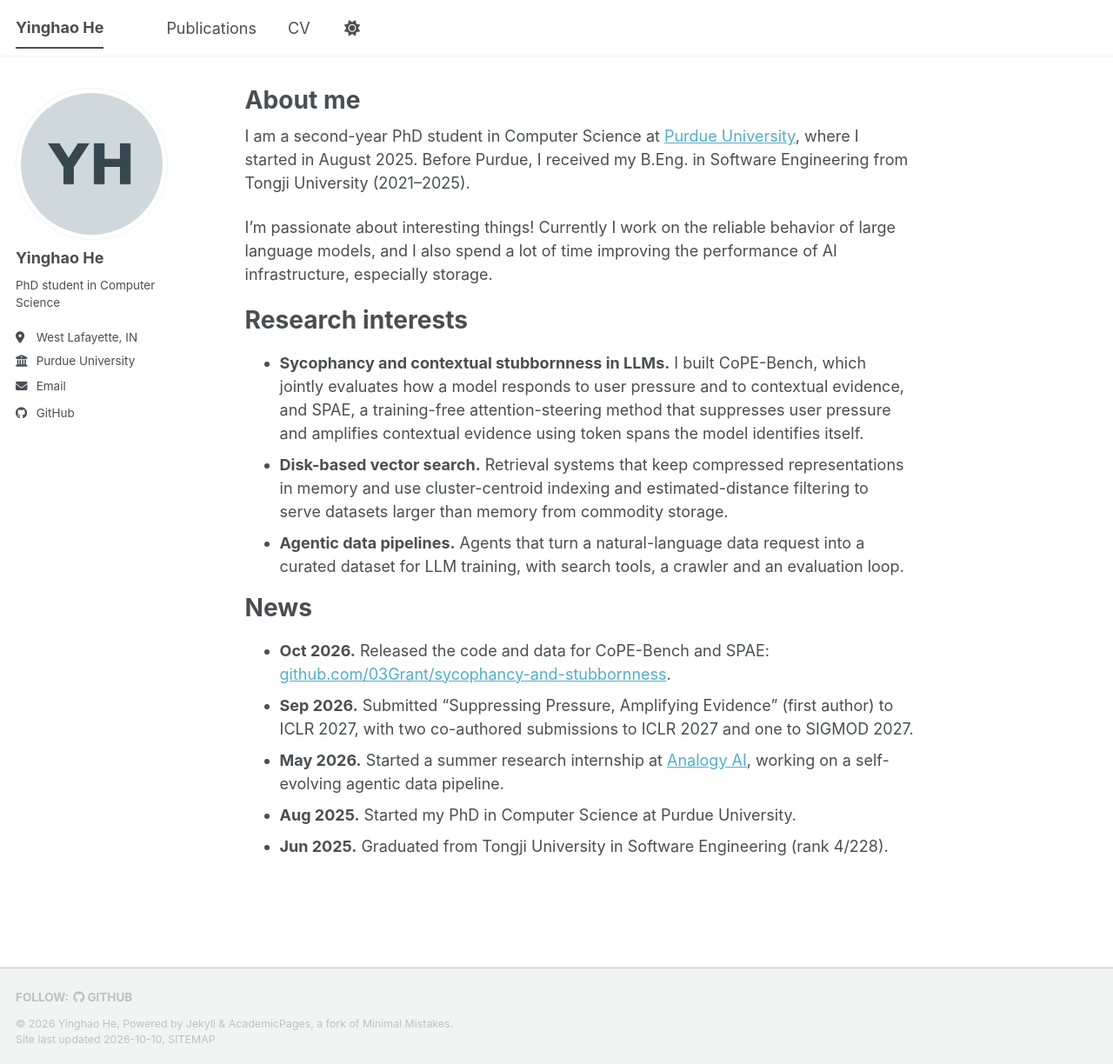
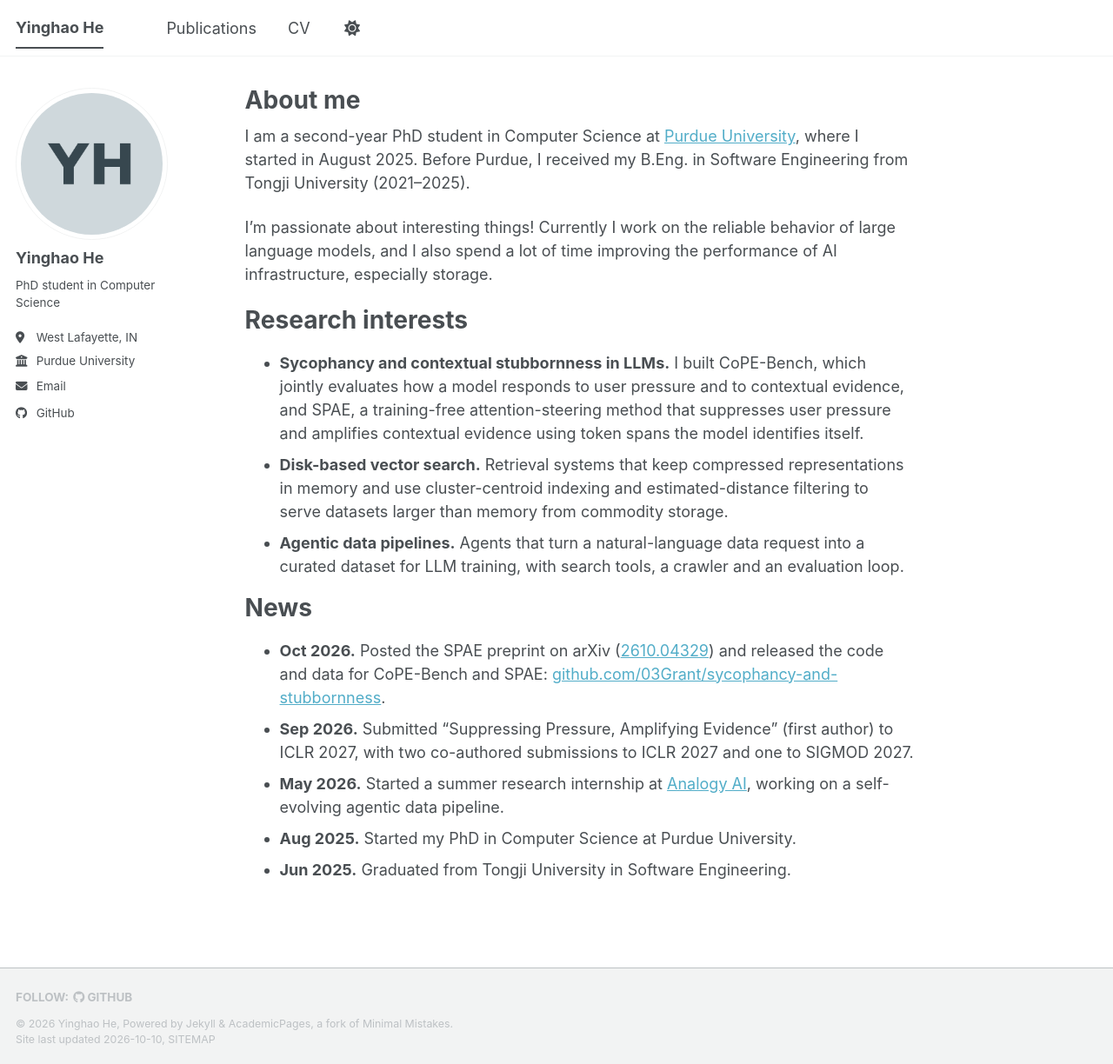
Before and after one commit to 03Grant/03Grant.github.io, a Jekyll site: the page built from _pages/about.md, in a window 1280 px wide and 1224 px high. Shown: the whole window at 87% size. Built offline with Jekyll 4.4.1, drawn with Linux system fonts in a browser that asks for light colours; a style sheet for code colours, icons or effects is not loaded.

Commit message:
Add arXiv links to three papers and drop the Tongji class rank
Co-Authored-By: Claude Fable 5.1 <noreply@anthropic.com>

```diff
--- a/_pages/about.md
+++ b/_pages/about.md
@@ -19,8 +19,8 @@ Research interests
 
 News
 ======
-* **Oct 2026.** Released the code and data for CoPE-Bench and SPAE: [github.com/03Grant/sycophancy-and-stubbornness](https://github.com/03Grant/sycophancy-and-stubbornness).
+* **Oct 2026.** Posted the SPAE preprint on arXiv ([2610.04329](https://arxiv.org/abs/2610.04329)) and released the code and data for CoPE-Bench and SPAE: [github.com/03Grant/sycophancy-and-stubbornness](https://github.com/03Grant/sycophancy-and-stubbornness).
 * **Sep 2026.** Submitted "Suppressing Pressure, Amplifying Evidence" (first author) to ICLR 2027, with two co-authored submissions to ICLR 2027 and one to SIGMOD 2027.
 * **May 2026.** Started a summer research internship at [Analogy AI](https://analogyai.ai/), working on a self-evolving agentic data pipeline.
 * **Aug 2025.** Started my PhD in Computer Science at Purdue University.
-* **Jun 2025.** Graduated from Tongji University in Software Engineering (rank 4/228).
+* **Jun 2025.** Graduated from Tongji University in Software Engineering.
```
Also changed, not shown: _pages/cv.md (+1 -1 lines), _publications/2026-09-24-fm-bench.md (+2 -2 lines), _publications/2026-09-25-reliable-replay.md (+2 -2 lines), _publications/2026-09-26-spae.md (+2 -2 lines).
